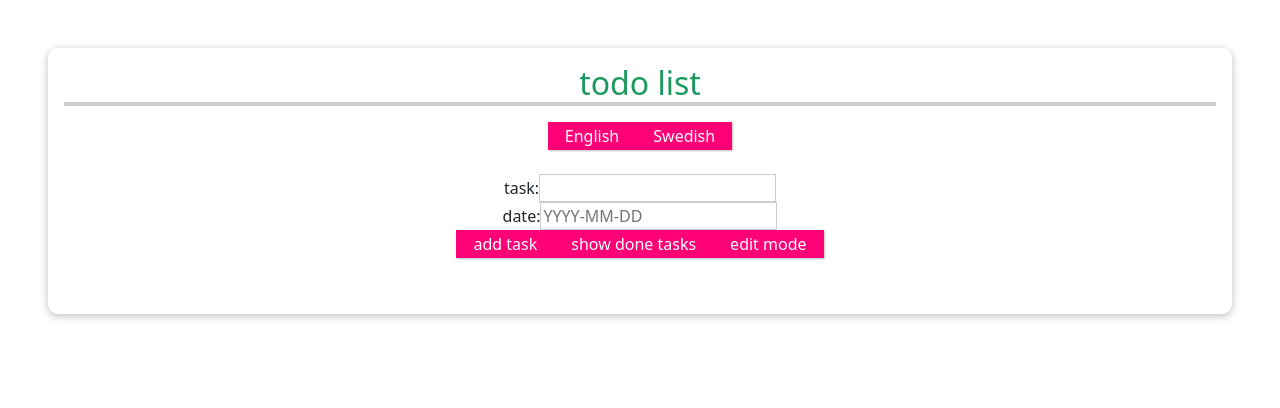
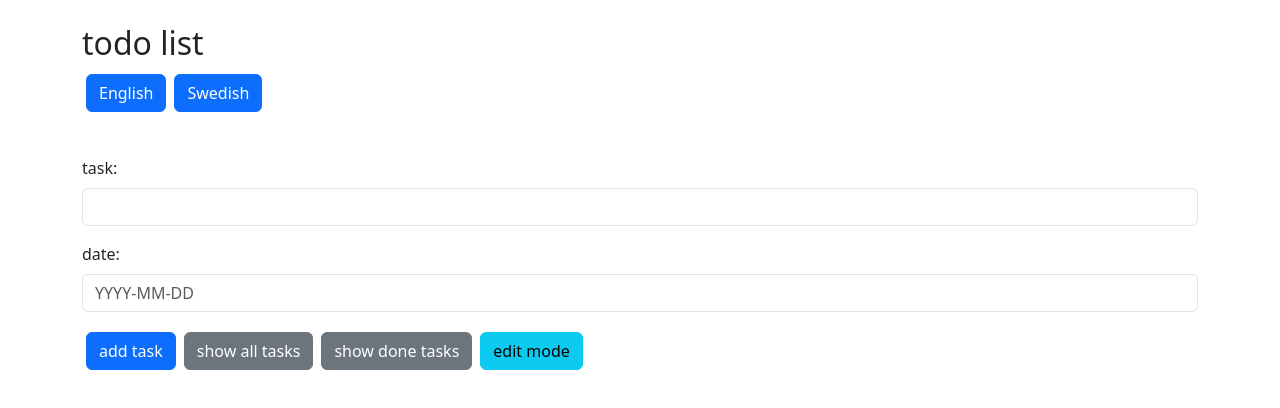
Before and after one commit to MikaelLinusHakansson/todo-standalone, a Vue app in the folder todo-app-standalone/: page / in a window 1280 px wide. Shown: the top 408 px of the page. Built offline with nearby package versions, Linux system fonts and the light colour scheme.

Commit message:
added bootstrap

```diff
--- a/todo-app-standalone/src/App.vue
+++ b/todo-app-standalone/src/App.vue
@@ -1,36 +1,44 @@
 <template>
-  <div>
-    <div>
+  <div
+    class="container mt-4">
+      <div class="mb-3">
         <h2>
           {{ $t('todo') }}
         </h2>
         <button
-        @click="changeTheLanguage('en')">
+          @click="changeTheLanguage('en')"
+          class="btn btn-primary m-1">
           English
         </button>
         <button
-        @click="changeTheLanguage('sv')">
+          @click="changeTheLanguage('sv')"
+          class="btn btn-primary m-1">
           Swedish
         </button>
       </div>
 
       <br>
 
-    <div>
+    <div
+      class="mb-3">
         <label
-          for="taskname">
+          for="taskname"
+          class="form-label">
             {{ $t('task') }}:
         </label>
         <input
         type="text"
         id="taskname"
         name="taskname"
-        v-model="newTaskName">
+        v-model="newTaskName"
+        class="form-control">
     </div>
 
-    <div>
+    <div
+      class="mb-3">
         <label
-      for="date">
+        for="date"
+        class="form-label">
           {{ $t('date') }}:
         </label>
         <input
@@ -38,35 +46,48 @@
         id="date"
         name="date"
         v-model="newTaskDate"
-      placeholder="YYYY-MM-DD">
+        placeholder="YYYY-MM-DD"
+        class="form-control">
     </div>
 
-    <div>
+    <div
+      class="mb-3">
         <button
-        @click="addNewTask">
+          @click="addNewTask"
+          class="btn btn-primary m-1">
           {{ $t('add') }}
         </button>
+        <button @click="toggleAll" class="btn btn-secondary m-1">
+          {{ $t('showAll') }}
+        </button>
         <button
-        @click="toggleCompleted">
+          @click="toggleCompleted"
+          class="btn btn-secondary m-1">
           {{ $t('showDone') }}
       </button>
         <button
-        @click="ToggleEdit()">
+          @click="ToggleEdit()"
+          class="btn btn-info m-1">
             <span>
               {{$t('edit')}}
             </span>
         </button>
     </div>
 
-    <div>
-      <ul>
+    <div
+      class="mb-3"
+      :hidden="visableAllTasks">
+        <ul
+          class="list-group">
             <li
               v-for="(task, index) in tasks"
-          :key="task.id">
+              :key="task.id"
+              class="list-group-item d-flex justify-content-between align-items-center">
               <input
                 type="checkbox"
                 v-model="task.status"
-            @click="markDone(index)">
+                @click="markDone(index)"
+                class="form-check-input me-3">
                   {{ task.name }} | {{ task.date }}
               <div>
                 <label
@@ -80,21 +101,25 @@
                   id="editTask"
                   placeholder="Task:"
                   :hidden="isVisable"
-              v-model="task.name">
+                  v-model="task.name"
+                  class="form-control me-2">
                 <input
                   type="text"
                   id="editDate"
                   placeholder="YYYY-MM-DD"
                   :hidden="isVisable"
-              v-model="task.date">
+                  v-model="task.date"
+                  class="form-control me-2">
                 <button
                   :hidden="isVisable"
-              @click="saveEdits(index, task.name, task.date)">
+                  @click="saveEdits(index, task.name, task.date)"
+                  class="btn btn-success me-2 m-1">
                   {{ $t('save') }}
                 </button>
                 <button
                   @click="this.removeTasks(index)"
-              :hidden="isVisable">
+                  :hidden="isVisable"
+                  class="btn btn-danger m-1">
                   {{ $t('delete') }}
                 </button>
               </div>
@@ -105,15 +130,18 @@
     <br>
     <div
       :hidden="this.visableCompleted">
-        <span>
+        <span
+          class="text-primary fw-bold">
           <Strong>
             {{ $t('done') }}:
           </Strong>
         </span>
-        <ul>
+        <ul
+          class="list-group">
           <li
           v-for="(completedTasks) in this.completedTasks"
-          :key="completedTasks.id">
+          :key="completedTasks.id"
+          class="list-group-item">
           {{ completedTasks.name }}
           {{ completedTasks.date }}
           </li>
@@ -133,6 +161,7 @@
         newTaskDate: '',
         isVisable: true,
         visableCompleted: true,
+        visableAllTasks: true
       }
     },
 
@@ -156,13 +185,17 @@
         this.isVisable = !this.isVisable
       },
 
+      saveEdits(index, task, date) {
+        this.tasks[index].name = task
+        this.tasks[index].date = date
+      },
+
       toggleCompleted() {
         this.visableCompleted = !this.visableCompleted
       },
 
-      saveEdits(index, task, date) {
-        this.tasks[index].name = task
-        this.tasks[index].date = date
+      toggleAll() {
+        this.visableAllTasks = !this.visableAllTasks
       },
 
       changeTheLanguage(locale) {
@@ -171,95 +204,3 @@
     }
   }
 </script>
-
-<style>
-  * {
-  box-sizing: border-box;
-}
-
-html {
-  font-family: 'Jost', sans-serif;
-}
-
-body {
-  margin: 0;
-}
-
-header {
-  box-shadow: 0 2px 8px rgba(0, 0, 0, 0.26);
-  margin: 3rem;
-  border-radius: 10px;
-  padding: 1rem;
-  background-color: #1b995e;
-  color: white;
-  text-align: center;
-}
-
-#app {
-  box-shadow: 0 2px 8px rgba(0, 0, 0, 0.26);
-  margin: 3rem;
-  border-radius: 10px;
-  padding: 1rem;
-  text-align: center;
-}
-
-#app h2 {
-  font-size: 2rem;
-  border-bottom: 4px solid #ccc;
-  color: #1b995e;
-  margin: 0 0 1rem 0;
-}
-
-#app ul {
-  list-style: none;
-  margin: 1rem 0;
-  padding: 0;
-}
-
-#app li {
-  margin: 1rem 0;
-  font-size: 1.25rem;
-  font-weight: bold;
-  background-color: #8ddba4;
-  padding: 0.5rem;
-  color: #1f1f1f;
-  border-radius: 25px;
-}
-
-#app input {
-  font: inherit;
-  border: 1px solid #ccc;
-}
-
-#app input:focus {
-  outline: none;
-  border-color: #1b995e;
-  background-color: #d7fdeb;
-}
-
-#app button {
-  font: inherit;
-  cursor: pointer;
-  border: 1px solid #ff0077;
-  background-color: #ff0077;
-  color: white;
-  padding: 0.05rem 1rem;
-  box-shadow: 1px 1px 2px rgba(0, 0, 0, 0.26);
-}
-
-.small-button {
-  display: inline-block;
-  font: inherit;
-  cursor: pointer;
-  border: 1px solid #ff0077;
-  background-color: black;
-
-}
-
-#app button:hover,
-#app button:active {
-  background-color: #ec3169;
-  border-color: #ec3169;
-  box-shadow: 1px 1px 4px rgba(0, 0, 0, 0.26);
-}
-</style>
--- a/todo-app-standalone/src/configurations/i18n.js
+++ b/todo-app-standalone/src/configurations/i18n.js
@@ -12,7 +12,8 @@ const translations = {
         date: 'date',
         task: 'task',
         showCompleted: 'completed tasks',
-        done: 'done'
+        done: 'done',
+        showAll: 'show all tasks'
     },
 
     sv: {
@@ -25,7 +26,8 @@ const translations = {
         date: 'datum',
         task: 'uppgift',
         showCompleted: 'visa utförda uppgifter',
-        done: 'klara'
+        done: 'klara',
+        showAll: 'visa alla uppgifter'
     }
 };
 
```
Also changed, not shown: todo-app-standalone/src/cssPlaceholder.txt (added). Lines whose indentation alone changed are shown as unchanged.
